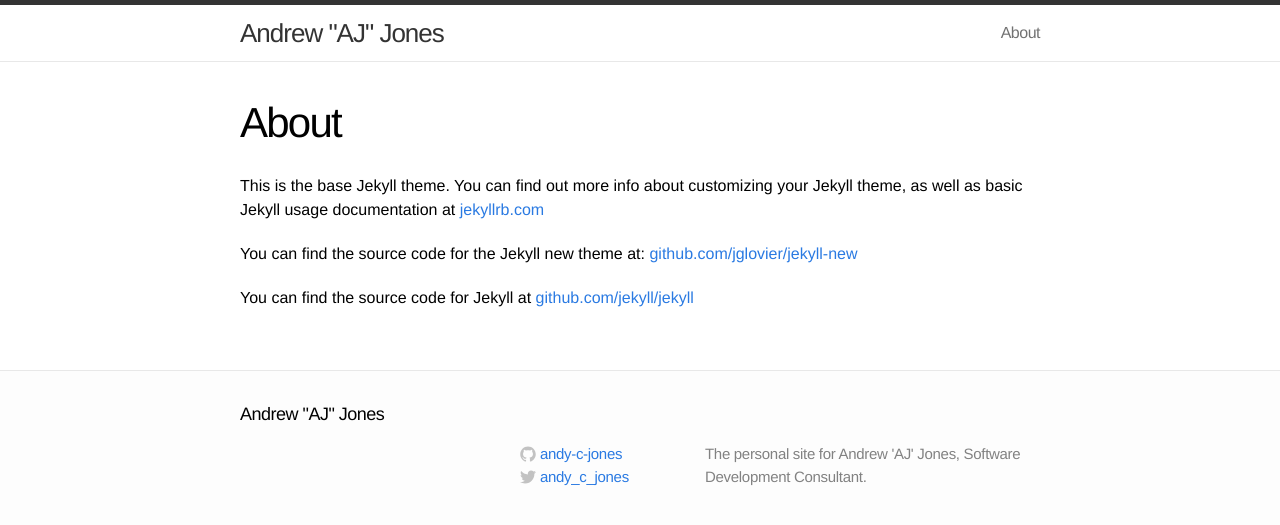
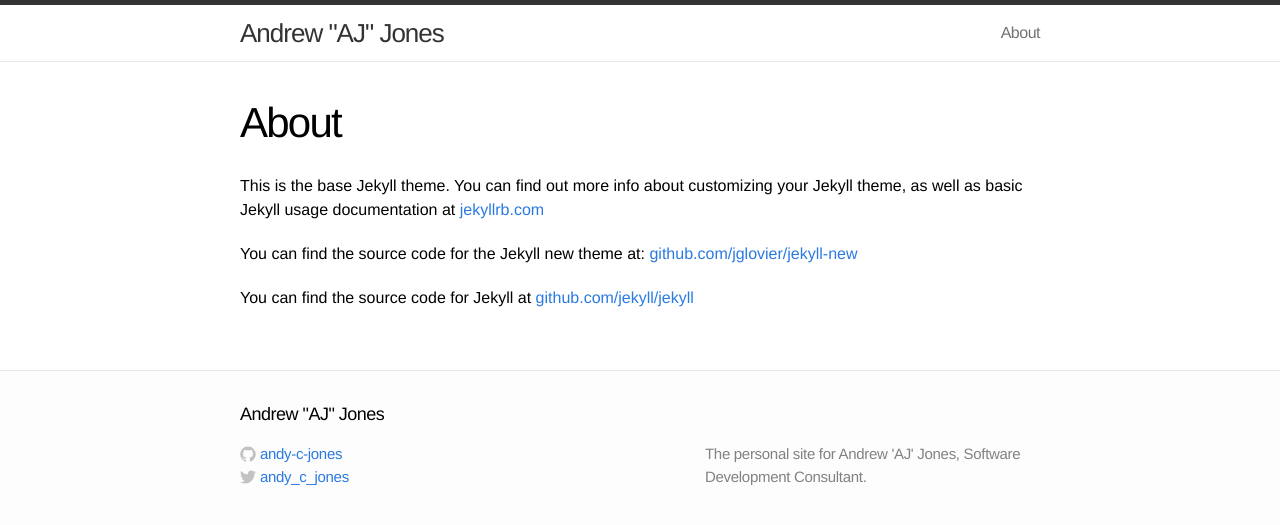
Before and after one commit to andy-c-jones/andy-c-jones.github.io, a Jekyll site: the page built from about.md, in a window 1280 px wide. Shown: the top 525 px of the page. Built offline with Jekyll 4.4.1, drawn with Linux system fonts in a browser that asks for light colours.

Commit message:
moved links to left

```diff
--- a/_includes/footer.html
+++ b/_includes/footer.html
@@ -6,12 +6,7 @@
 
     <div class="footer-col-1 column">
       <ul>
-      </ul>
-    </div>
-
-    <div class="footer-col-2 column">
-      <ul>
-        {% if site.github_username %}<li>
+      {% if site.github_username %}<li>
           <a href="https://github.com/{{ site.github_username }}">
             <span class="icon github">
               <svg version="1.1" class="github-icon-svg" xmlns="http://www.w3.org/2000/svg" xmlns:xlink="http://www.w3.org/1999/xlink" x="0px" y="0px"
@@ -50,6 +45,11 @@
       </ul>
     </div>
 
+    <div class="footer-col-2 column">
+      <ul>
+      </ul>
+    </div>
+
     <div class="footer-col-3 column">
       <p class="text">{{ site.description }}</p>
     </div>
```
